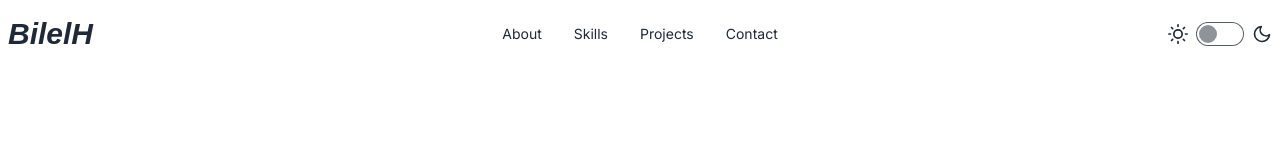
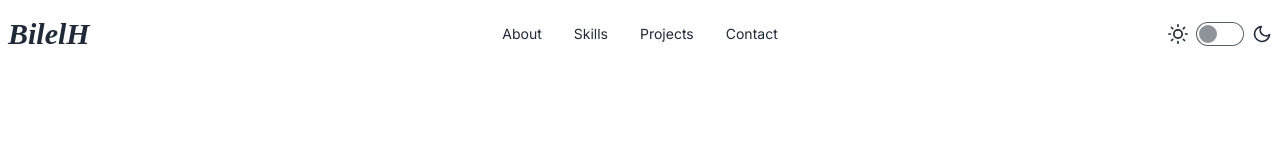
Before and after one commit to bilelhamitouche/portfolio-website, a React (Vite) app: page / in a window 1280 px wide. Shown: the top 160 px of the page. Built offline with nearby package versions, Linux system fonts and the light colour scheme.

Commit message:
updated the logo font

```diff
--- a/tailwind.config.js
+++ b/tailwind.config.js
@@ -7,7 +7,7 @@ export default {
     extend: {
       fontFamily: {
         main: ["Inter", "sans-serif"],
-        logo: ["Playfair Display", "sans-serif"],
+        logo: "Playfair Display",
       },
     },
   },
```
